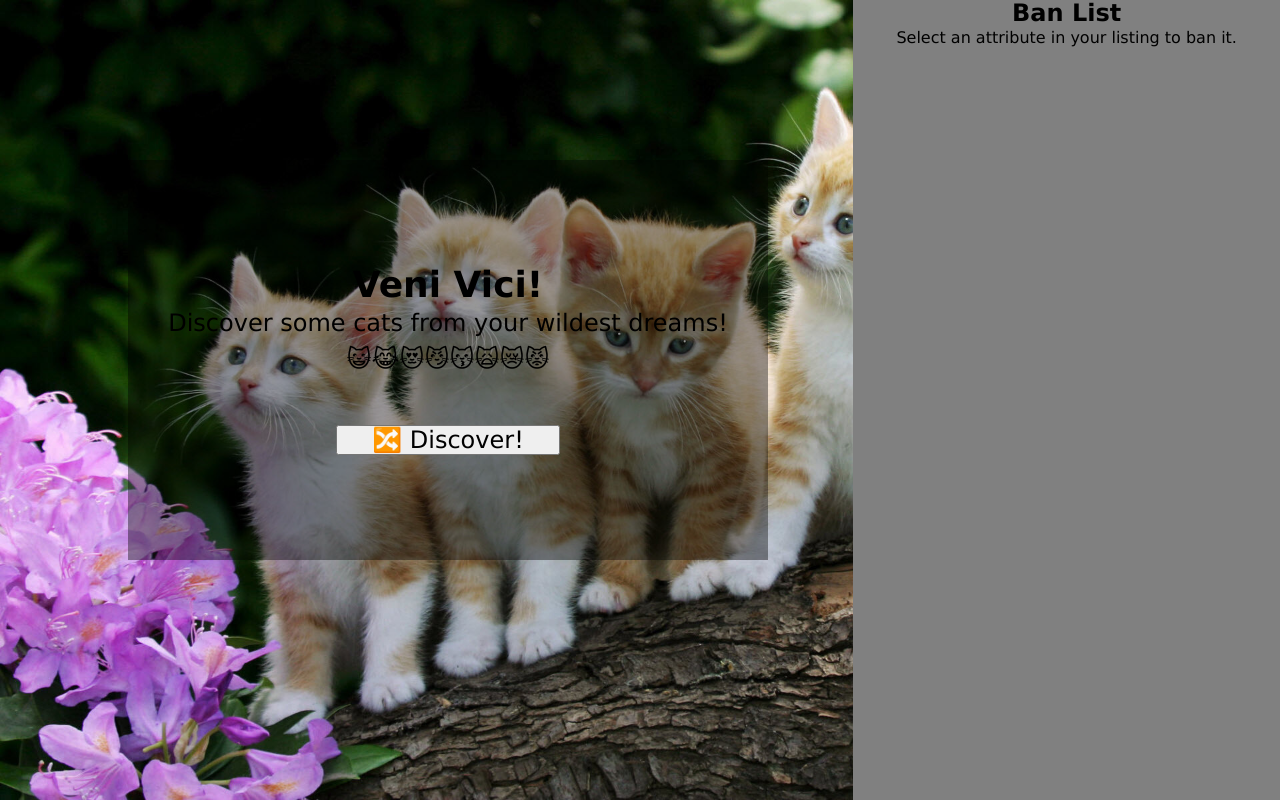
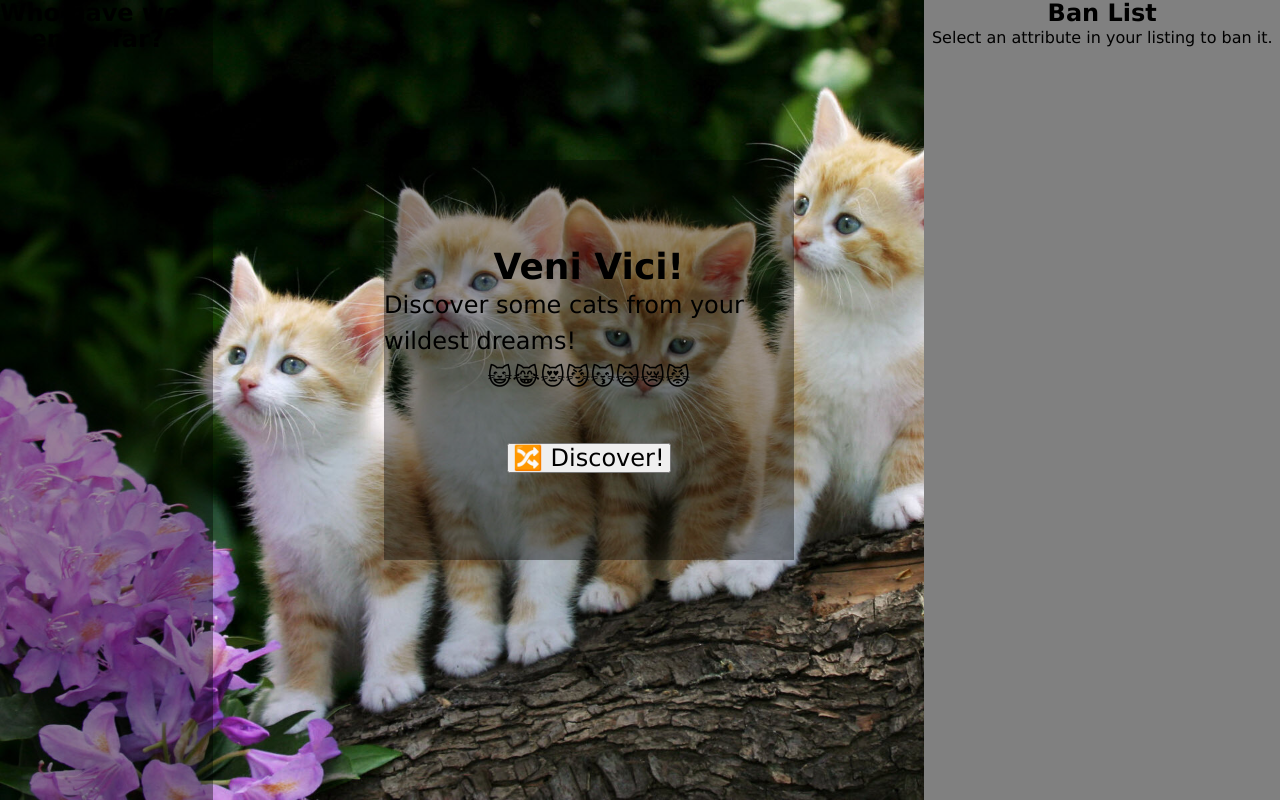
Before and after one commit to seba3510/veni-vici, a React (Vite) app: page / in a window 1280 px wide. Built offline with nearby package versions, Linux system fonts and the light colour scheme.

Commit message:
feat: Display "History" component

```diff
--- a/src/App.jsx
+++ b/src/App.jsx
@@ -8,6 +8,10 @@ import { Card } from './components/Card.jsx';
 //========================================================================
 
 import { BanList } from './components/BanList.jsx';
+
+//========================================================================
+
+import { History } from './components/History.jsx';
 
 //========================================================================
 
@@ -245,6 +249,8 @@ function App() {
 				attributes={bannedAttributes}
 			/>
 
+			<History />
+
 		</>
 	);
 
--- /dev/null
+++ b/src/components/History.jsx
@@ -0,0 +1,17 @@
+function History() {
+
+	return (
+
+		<section id="history">
+
+			<h1>Who have we seen so far?</h1>
+
+		</section>
+
+	);
+
+} // History()
+
+//========================================================================
+
+export { History };
--- a/src/styles/style.css
+++ b/src/styles/style.css
@@ -1,3 +1,7 @@
+:root {
+	--background-color: rgba(0, 0, 0, 0.396);
+}
+
 body {
 	font-family: Verdana, Geneva, Tahoma, sans-serif;
 	background-image: url("../assets/images/cats-background.jpg");
@@ -8,9 +12,9 @@ body {
 
 main {
 	display: grid;
-	grid-template-columns: 2fr 1fr;
+	grid-template-columns: 0.3fr 1fr 0.5fr;
 	grid-template-rows: 100vh;
-	grid-template-areas: "card ban-list";
+	grid-template-areas: "history card ban-list";
 }
 
 #card {
@@ -21,10 +25,10 @@ main {
 	align-items: center;
 	gap: 20px;
 	top: 20%;
-	left: 10%;
-	background-color: rgba(0, 0, 0, 0.396);
+	left: 30%;
+	background-color: var(--background-color);
 	grid-area: card;
-	width: 50vw;
+	width: 32vw;
 	min-height: 50%;
 	max-height: 80%;
 	padding-top: 2em;
@@ -110,9 +114,17 @@ main {
 	display: flex;
 	flex-direction: column;
 	align-items: center;
+	width: 100%;
 }
 
 #ban-list > #attributes {
 	display: flex;
 	flex-direction: column;
 }
+
+#history {
+	display: flex;
+	flex-direction: column;
+	background-color: var(--background-color);
+	width: 100%;
+}
```
